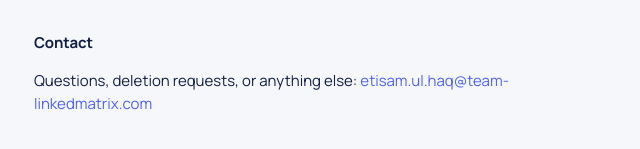
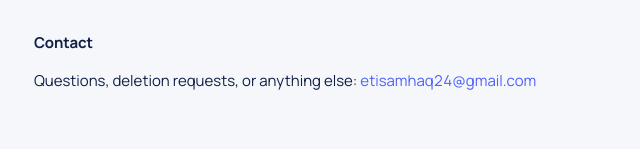
Before and after one commit to Overtone-Software/frontend, a Next.js app: page /privacy in a window 1280 px wide. Shown: the part 1718-1867 px from the top of the page, without its empty margins (319-959 px from the left). Built offline with nearby package versions, Linux system fonts and the light colour scheme.

Commit message:
change email address

```diff
--- a/src/app/privacy/page.tsx
+++ b/src/app/privacy/page.tsx
@@ -100,8 +100,8 @@ export default function PrivacyPage() {
       <h2>Contact</h2>
       <p>
         Questions, deletion requests, or anything else:{' '}
-        <a href="mailto:etisam.ul.haq@team-linkedmatrix.com">
-          etisam.ul.haq@team-linkedmatrix.com
+        <a href="mailto:etisamhaq24@gmail.com">
+          etisamhaq24@gmail.com
         </a>
       </p>
     </main>
```
